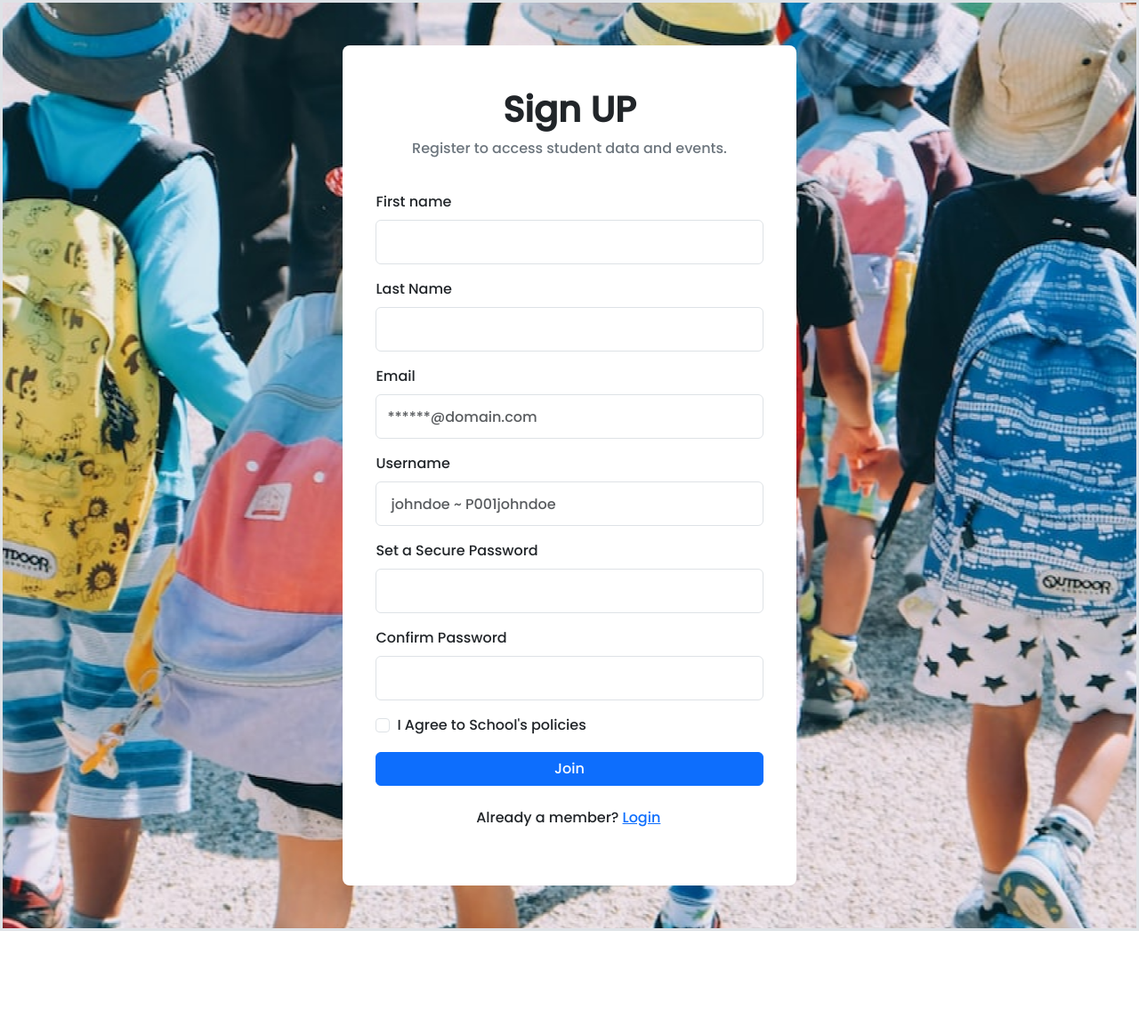
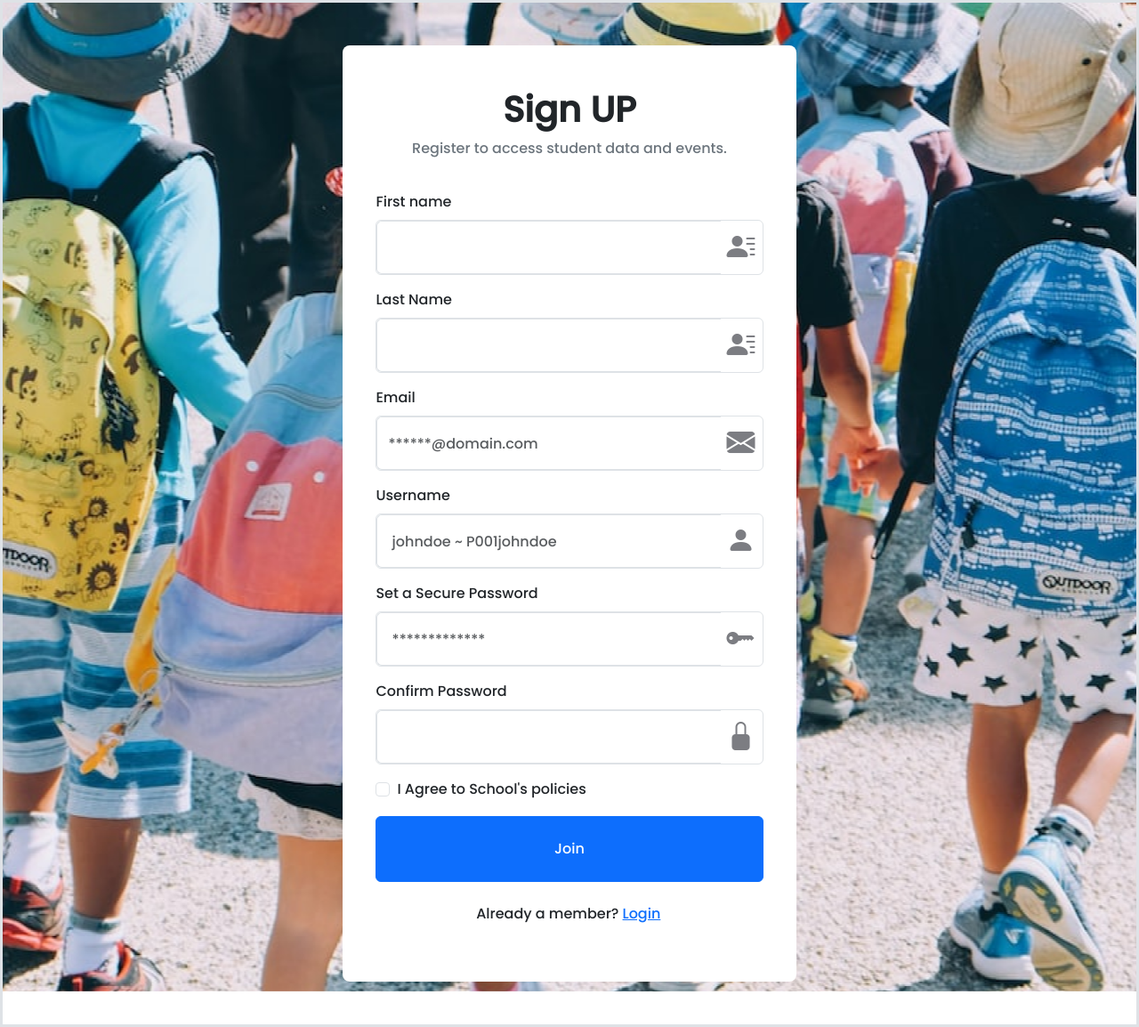
Before and after one commit to brightKams/nursery_primary_school_management_system, a PHP site: page /signup.html in a window 1280 px wide. Shown: the whole page at 89% size. Before the commit the page ends 1046 px from the top, so only its background shows below. Run offline with PHP 8.4, Linux system fonts and the light colour scheme; some web fonts are replaced.

Commit message:
commit for update on signUp page icons

```diff
--- a/assets/css/styles.css
+++ b/assets/css/styles.css
@@ -1,4 +1,5 @@
 @import url("https://fonts.googleapis.com/css2?family=Combo&family=Karla:wght@700&family=Mulish:ital,wght@0,400;0,600;1,500&family=Nunito&family=Open+Sans&family=Poppins:wght@500&family=Roboto&display=swap");
+@import url("https://cdn.jsdelivr.net/npm/bootstrap-icons@1.11.3/font/bootstrap-icons.min.css");
 
 * {
   padding: 0;
@@ -42,8 +43,18 @@ body {
 }
 
 .form-control {
-    height: 50px;
+    height: 60px;
+    border-right: 0;
 }
+
+.bi {
+    padding: 3px;
+    height: 100%;
+    border: none;
+    color: #7c7d82;
+
+}
+
 
 
 
--- a/signup.html
+++ b/signup.html
@@ -11,6 +11,7 @@
     <link
         href="https://fonts.googleapis.com/css2?family=Combo&family=Karla:wght@700&family=Mulish:ital,wght@0,400;0,600;1,500&family=Nunito&family=Open+Sans&family=Poppins:wght@500&family=Roboto&display=swap"
         rel="stylesheet">
+        <link rel="stylesheet" href="https://cdn.jsdelivr.net/npm/bootstrap-icons@1.11.3/font/bootstrap-icons.min.css">
     <link rel="stylesheet" href="./assets/css/styles.css">
 
     <title>SIGNUP PAGE</title>
@@ -32,14 +33,29 @@
         <form class="signUp_form  row justify-content-center rounded col-11 g-3 bg-white needs-validation mt-1 mb-3 m-auto" novalidate>
           <div class="col-md-12">
             <label for="FirstName" class="form-label fName_label">First name</label>
-            <input type="text" class="form-control fName" id="fName"  required>
+            <div class="input-group border rounded d-flex align-items-center justify-content-center ">
+                <input type="text" class="form-control fName" id="fName"  required>
+                <span class="input-text rounded">
+                    <i class="bi bi-person-lines-fill rounded p-2 d-inlinie-block fw-bolder fs-2 ">
+
+                    </i>
+                </span>
+            </div>
             <div class="valid-feedback">
               Looks good!
             </div>
           </div>
           <div class="col-md-12">
             <label for="lastName" class="form-label lName_label">Last Name</label>
-            <input type="text" class="form-control lName" id="lName" required>
+            <div class="input-group border rounded d-flex align-items-center justify-content-center ">
+                <input type="text" class="form-control lName" id="lName" required>
+                <span class="input-text rounded">
+                    <i class="bi bi-person-lines-fill rounded p-2 d-inlinie-block fw-bolder fs-2 ">
+
+                    </i>
+                </span>
+
+            </div>
             <div class="valid-feedback">
               Looks good!
             </div>
@@ -48,25 +64,51 @@
           <div class="col-md-12">
                 <label for="emailLabel" class="form-label email_label">Email</label>
 
-                <input type="email" class="form-control email" id="email" placeholder="******@domain.com" >
+                <div class="input-group border rounded d-flex align-items-center justify-content-center ">
+                    <input type="email" class="form-control email" id="email" placeholder="******@domain.com" >
+                    <span class="input-text rounded">
+                            <i class="bi bi-envelope-fill rounded p-2 d-inlinie-block fw-bolder fs-2 ">
+
+                            </i>
+                    </span>
+                </div>
+
+
               <div class="invalid-feedback">
                 Please Enter your Email.
               </div>
 
           </div>
+
           <div class="col-md-12">
                 <label for="username" class="form-label username_label">Username</label>
 
-                <input type="username" class="form-control username" id="username" placeholder=" johndoe ~ P001johndoe" required>
+                <div class="input-group border rounded d-flex align-items-center justify-content-center ">
+                    <input type="username" class="form-control username" id="username" placeholder=" johndoe ~ P001johndoe" required>
+                    <span class="input-text rounded">
+                                        <i class="bi bi-person-fill rounded p-2 d-inlinie-block fw-bolder fs-2 ">
+
+                                        </i>
+                                    </span>
+                </div>
               <div class="invalid-feedback">
                 Please choose a username.
               </div>
 
           </div>
+
           <div class="col-md-12">
                 <label for="passwordLabel" class="form-label password_label">Set a Secure Password</label>
 
-                <input type="password" class="form-control password" id="password" required>
+                <div class="input-group border  rounded d-flex align-items-center justify-content-center ">
+                    <input type="password" class="form-control password" id="password" placeholder=" ************* " required>
+                    <span class="input-text rounded">
+                                        <i class="bi bi-key-fill rounded p-2 d-inlinie-block fw-bolder fs-2 ">
+
+                                        </i>
+                                    </span>
+                </div>
+
               <div class="invalid-feedback">
                 Please choose a secure password.
               </div>
@@ -75,7 +117,15 @@
           <div class="col-md-12">
                 <label for="conPasswordLabel" class="form-label conPassword_label">Confirm Password</label>
 
-                <input type="password" class="form-control confirmPassword" id="confirmPassword" required >
+                <div class="input-group border rounded d-flex align-items-center justify-content-center ">
+                    <input type="password" class="form-control confirmPassword" id="confirmPassword" required >
+                    <span class="input-text rounded">
+                                        <i class="bi bi-lock-fill rounded p-2 d-inlinie-block fw-bolder fs-2 ">
+
+                                        </i>
+                                    </span>
+                </div>
+
               <div class="invalid-feedback">
                 Please confirm Password.
               </div>
@@ -95,13 +145,13 @@
             </div>
           </div>
           <div class="col-md-12">
-            <button class="btn btn-primary w-100 mb-2" type="submit">Join</button>
+            <button class="btn btn-primary w-100 mb-2 p-4 rounded-2" type="submit">Join</button>
           </div>
 
-          <div class="col-8 col-md-6">
-            <div class="input-text">Already a member?
+          <div class="col-8  col-md-6">
+            <span class="input-text">Already a member?
                 <a href="login.html" class="login_link" id="login_link">Login </a>
-            </div>
+            </span>
           </div>
         </form>
 
```
